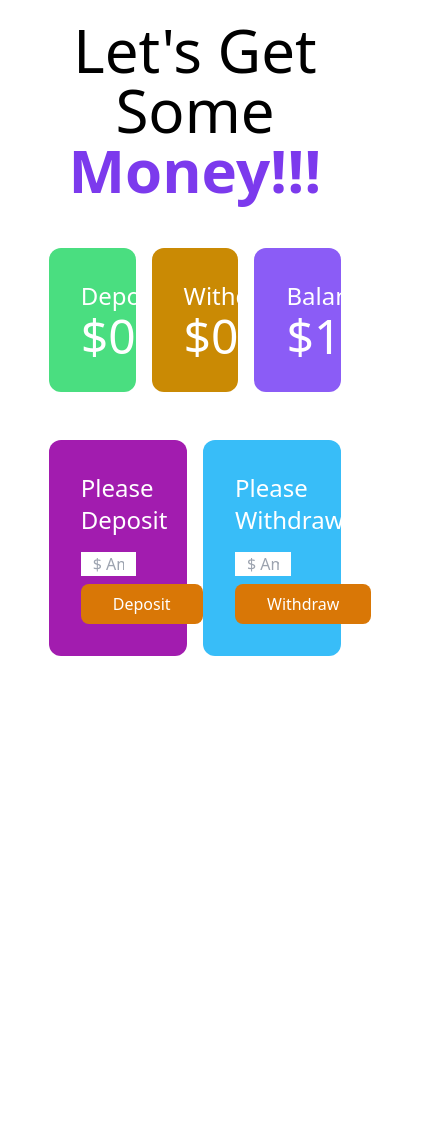
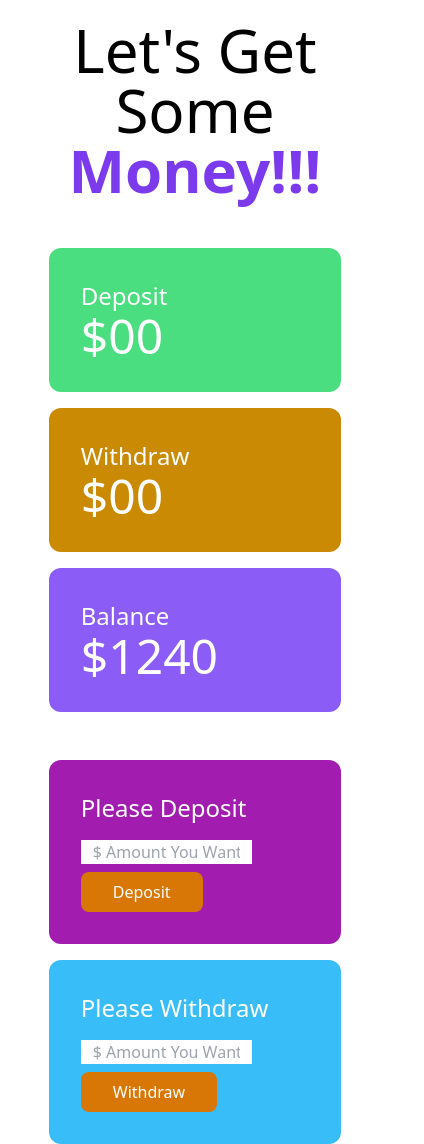
Before and after one commit to Showrab15/baaperbank, a plain HTML site: page banks.html in a window 390 px wide. Shown: the whole page, 424 px wide, since content can reach past the window. Before the commit the page ends 844 px from the top, so only its background shows below. Drawn offline with nearby package versions, Linux system fonts and the light colour scheme.

Commit message:
gridadded

```diff
--- a/banks.html
+++ b/banks.html
@@ -15,7 +15,7 @@
     </header>
 <main>
     <section class="mt-12">
-        <div class="grid grid-cols-3 gap-4 text-white mx-auto w-9/12">
+        <div class="grid lg:grid-cols-3 grid-cols-1 gap-4 text-white mx-auto w-9/12">
             <div class="bg-green-400 p-8 rounded-xl">
            <h4 class="text-2xl">Deposit</h4>
              <h2 class="text-5xl">$<span id="deposit-total" >00</span>  </h2>
@@ -35,7 +35,7 @@
 
     <!-- deposit and withdraw -->
     <section class="mt-12">
-        <div class="grid grid-cols-2 gap-4  mx-auto w-9/12">
+        <div class="grid lg:grid-cols-2 grid-cols-1 gap-4  mx-auto w-9/12">
             <div class="bg-fuchsia-700 p-8 rounded-xl">
            <h4 class="text-2xl mb-4 text-white">Please Deposit</h4>
            <input class="block w-9/12 mb-2 px-3" type="text" name="" id="deposit-field" placeholder="$ Amount You Want to Deposit">
```
